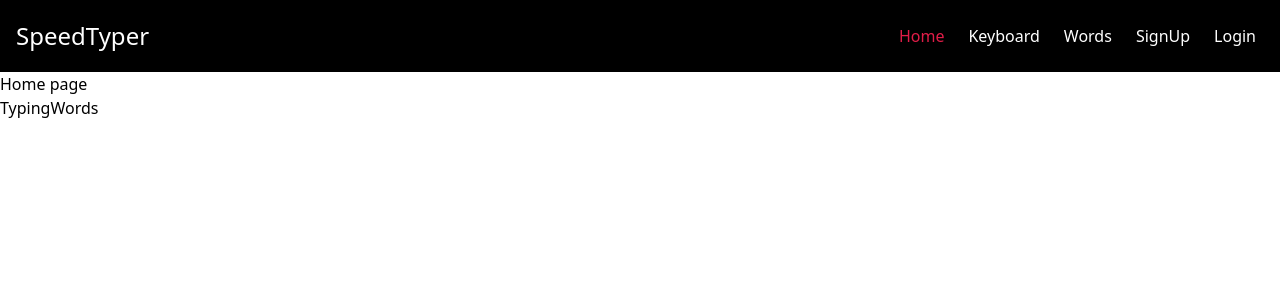
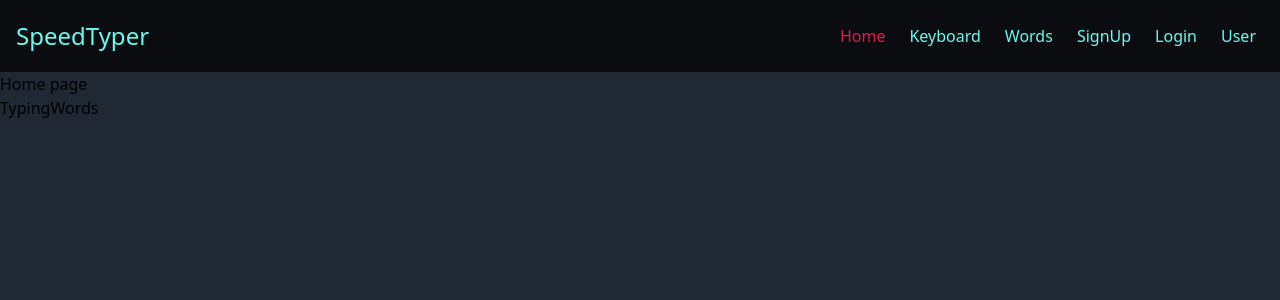
Before and after one commit to antez8089/SpeedTyperApp, a React (Create React App) app in the folder client/speedtyping/: page / in a window 1280 px wide. Shown: the top 300 px of the page. Built offline with nearby package versions, Linux system fonts and the light colour scheme.

Commit message:
user page, and some other minor stuff

```diff
--- a/client/speedtyping/src/App.js
+++ b/client/speedtyping/src/App.js
@@ -5,6 +5,7 @@ import WordsPage from './pages/wordsPage.js';
 import NavBar from './components/NavBar.js';
 import SignUpPage from './pages/signUpPage.js';
 import LoginPage from './pages/loginPage.js';
+import UserPage from './pages/userPage.js';
 
 
 function App() {
@@ -17,6 +18,7 @@ function App() {
         <Route path='/words' element={<WordsPage/>} />
         <Route path='/sign-up' element={<SignUpPage/>} />
         <Route path='/login' element={<LoginPage/>} />
+        <Route path='/user' element={<UserPage/>} />
       </Routes>
     </HashRouter>
   );
--- a/client/speedtyping/src/components/NavBar.js
+++ b/client/speedtyping/src/components/NavBar.js
@@ -5,11 +5,11 @@ import { Link, NavLink } from 'react-router-dom'
 function NavBar() {
     return (
         <div>
-            <nav className="bg-black">
+            <nav className="bg" style={{backgroundColor: '#0B0C10'}} >
             <div className="max-w-screen-xl flex flex-wrap items-center justify-between mx-auto p-4">
-                <Link to="/" className="self-center text-2xl  text-white">SpeedTyper</Link>
+                <Link to="/" className="self-center text-2xl" style={{color: '#66FCF1'}}>SpeedTyper</Link>
 
-                <ul className="block font-medium flex p-2 items-center gap-6 text-white">
+                <ul className="block font-medium flex p-2 items-center gap-6"style={{color: '#66FCF1'}}>
                     <li>
                     <NavLink to="/" className={({isActive}) =>
                     isActive ? "text-rose-600 rounded"
@@ -50,6 +50,14 @@ function NavBar() {
                         Login
                     </NavLink>
                     </li>
+                    <li>
+                    <NavLink to="/user" className={({isActive}) =>
+                    isActive ? "text-rose-600 rounded"
+                    : "block"}
+                    >
+                        User
+                    </NavLink>
+                    </li>
                 </ul>
             </div>
             </nav>
--- a/client/speedtyping/src/index.css
+++ b/client/speedtyping/src/index.css
@@ -1,6 +1,12 @@
 @tailwind base;
 @tailwind components;
 @tailwind utilities;
+
+
+body {
+    background-color: #1F2833;
+}
+
 
 html, body, #root {
     height: 100%;
@@ -17,16 +23,42 @@ html, body, #root {
     margin: auto;
 }
 
+.user-container {
+    min-height: 90%;
+    display: flex;
+    flex-direction: row;
+    justify-content: space-between;
+    align-content: space-between;
+    gap: 300px;
+    margin: auto;
+    padding: 80px;
+}
+
+.user-info {
+    display: flex;
+    flex-direction: column;
+
+}
+
+.user-photo {
+    border: 5px solid rgb(43, 2, 2);
+    height: 100px;
+    max-width: 100px;
+    border-radius: 10px;
+    padding: 2px 2px;
+}
+
+
 .keyboard {
     display: flex;
     flex-direction: column;
     justify-content: center;
     align-items: center;
-    gap: 20px;
+    gap: 10px;
 }
 
 .button {
-    border: 1px solid black;
+    border: 2px solid #66FCF1;
     border-radius: 4px;
     display: flex;
     justify-content: center;
@@ -34,7 +66,8 @@ html, body, #root {
     padding: 4px 20px;
     font-size: 50px;
     font-family: "Lucida Console", "Courier New", monospace;
-    background-color: rgba(255, 255, 255, 0.877);
+    background-color: #C5C6C7;
+    transform: skew(-10deg)
 }
 
 .row {
@@ -48,7 +81,7 @@ html, body, #root {
 }
 
 .button.active {
-    background-color: rgba(255, 0, 0, 0.76);
+    background-color: #45A29E;
 }
 
 .text {
--- a/client/speedtyping/src/pages/keyboardPage.js
+++ b/client/speedtyping/src/pages/keyboardPage.js
@@ -2,6 +2,7 @@ import Keyboard from "../components/Keyboard";
 
 
 function KeyboardPage() {
+
   return (
     <div className='container'>
       <div className='text' contentEditable></div>
--- /dev/null
+++ b/client/speedtyping/src/pages/userPage.js
@@ -0,0 +1,19 @@
+
+
+function UserPage() {
+
+    return (
+        <div className="user-container">
+            <div className="user-photo">
+                <img src="/unnamed.jpg" alt="User Photo" />
+            </div>
+            <div className="user-info">
+                <h2>Imie: Tu imie</h2>
+                <p>Email: Tu email</p>
+                <p>Wiek: tu wiek</p>
+            </div>
+    </div>
+    )
+}
+
+export default UserPage;
```
Also changed, not shown: client/speedtyping/public/unnamed.jpg (added).
